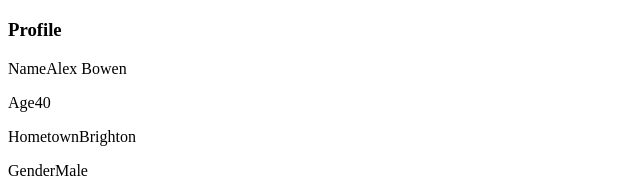
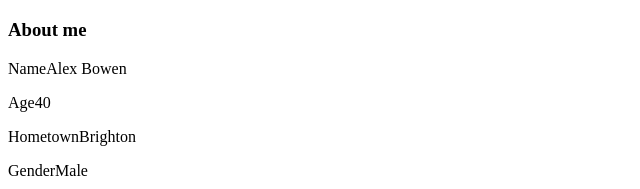
Before and after one commit to alexbowen/learnToCodeApp, a website: page index.html in a window 1280 px wide. Shown: the part 394-583 px from the top of the page, 0-640 px from the left. Drawn offline with Linux system fonts and the light colour scheme.

Commit message:
changed section text

```diff
--- a/index.html
+++ b/index.html
@@ -17,7 +17,7 @@
             <h2>Profile</h2>
             <div>
                 <img src="img/alex.jpg" width="150" height="180" />
-                <h3>Profile</h3>
+                <h3>About me</h3>
                 <div class="profile-container">
                     <p><span>Name</span>Alex Bowen</p>
                     <p><span>Age</span>40</p>
```
Also changed, not shown: test.html (+1 -1 lines).
